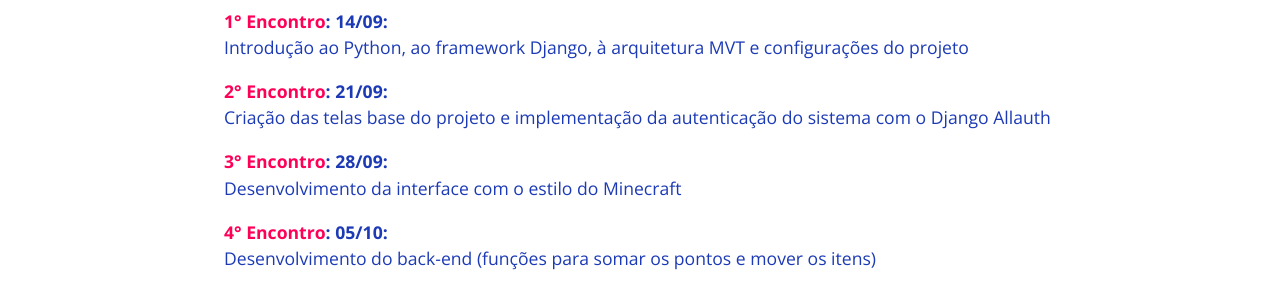
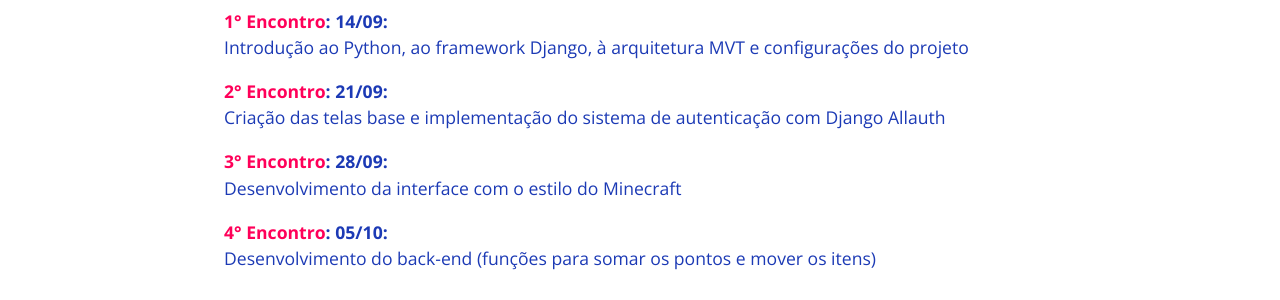
Before and after one commit to E2PC/ProjectPage, a Jekyll site: the page built from MineChest.md, in a window 1280 px wide. Shown: the part 926-1226 px from the top of the page. Built offline with Jekyll 4.4.1, drawn with Linux system fonts in a browser that asks for light colours.

Commit message:
Update MineChest.md

```diff
--- a/MineChest.md
+++ b/MineChest.md
@@ -32,7 +32,7 @@
 </p>
 <p>
 <b style="font-weight: bold;"><a href="https://e2pc.github.io/ProjectPage/Encontro2">2° Encontro</a>: 21/09:<br></b>
-	Criação das telas base do projeto e implementação da autenticação do sistema com o Django Allauth <br>
+	Criação das telas base e implementação do sistema de autenticação com Django Allauth<br>
 </p>
 <p>
 <b style="font-weight: bold;"><a href="https://e2pc.github.io/ProjectPage/Encontro3">3° Encontro</a>: 28/09:<br></b>
```
